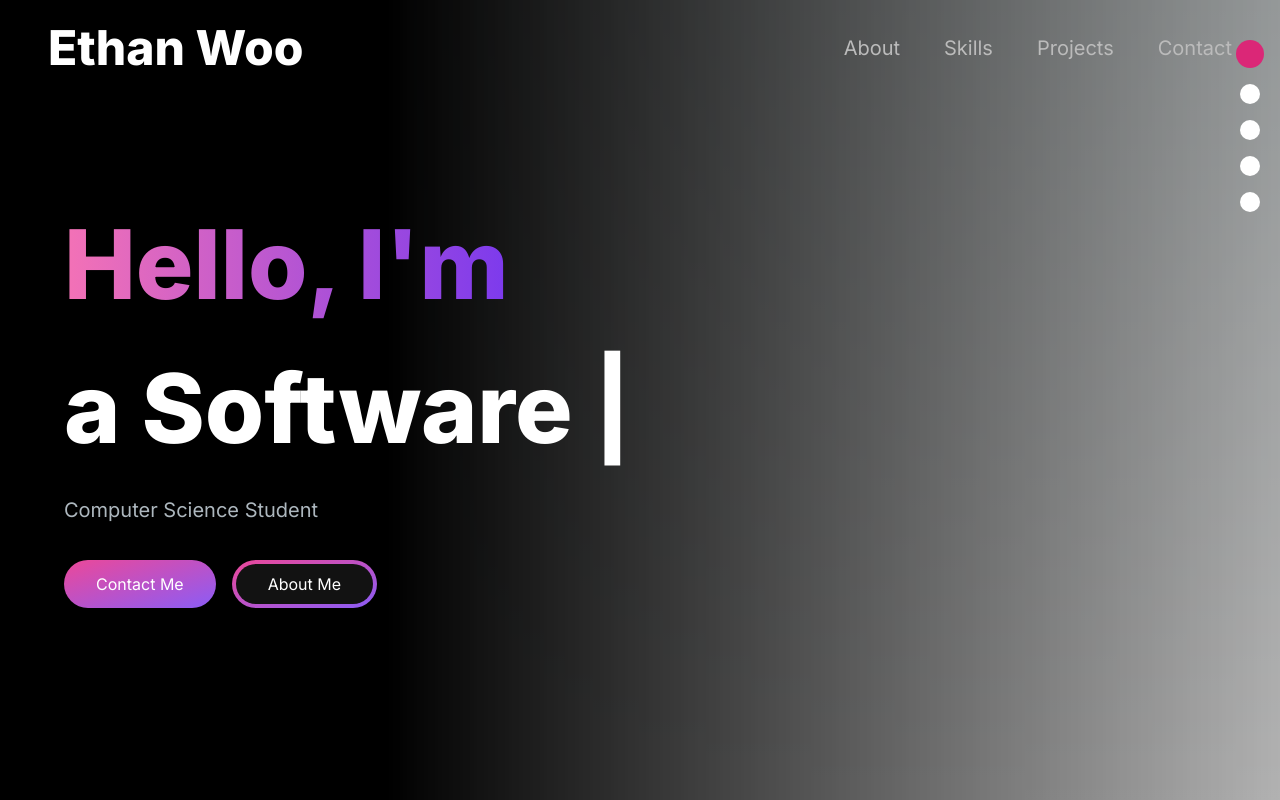
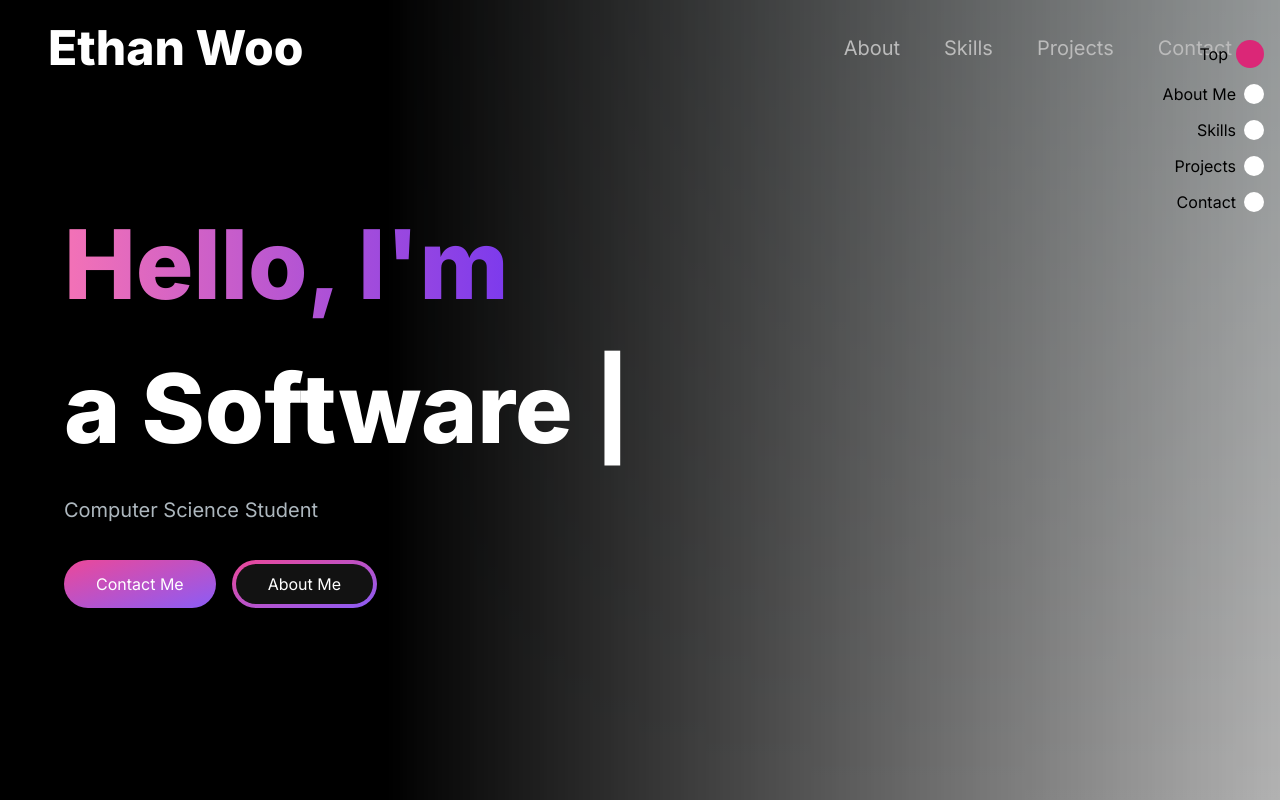
Before and after one commit to e-woo/portfolio-website, a Next.js app: page / in a window 1280 px wide. Built offline with nearby package versions, Linux system fonts and the light colour scheme; no server answers.

Commit message:
Add group hover to dots

```diff
--- a/src/app/components/ScrollDots.tsx
+++ b/src/app/components/ScrollDots.tsx
@@ -1,26 +1,36 @@
 import React, { useState } from 'react'
 
+export interface ScrollItem {
+    section: string,
+    callback: Function
+}
 
-const ScrollDots = ({ sections } : { sections: Function[] }) => {
+const ScrollDots = ({ sections } : { sections: ScrollItem[] }) => {
 
     const [activeIndex, setActiveIndex] = useState(0);
 
     const handleDotClick = (index: number) => {
         setActiveIndex(index);
-        const section = sections[index];
-        if (section) {
-            section(index);
+        const callback = sections[index].callback;
+        if (callback) {
+            callback(index);
         }
     }
 
     return (
-        <div className='flex flex-col w-7 items-center fixed right-4 top-8 z-50'>
-            {sections.map((_section, index) => (
-                <div
+        <div className='flex flex-col justify-end fixed right-4 top-8 z-50'>
+            {sections.map((section, index) => (
+                <div className='group'>
+                <div className='flex flex-row justify-end items-center gap-2 text-base group-hover:text-lg '
                     key={index}
-                    onClick={() => handleDotClick(index)}
-                    className={`my-2 rounded-full transition-all cursor-pointer ${activeIndex === index ? 'bg-primary-600 w-7 h-7' : 'bg-white w-5 h-5'}`}
-                />
+                    onClick={() => handleDotClick(index)}>
+                    {section.section}
+                    <div
+
+                        className={`my-2 rounded-full transition-all cursor-pointer group-hover:w-8 group-hover:h-8 ${activeIndex === index ? 'bg-primary-600 w-7 h-7' : 'bg-white w-5 h-5'}`}
+                    />
+                </div>
+                </div>
             ))}
         </div>
     )
--- a/src/app/page.tsx
+++ b/src/app/page.tsx
@@ -8,9 +8,9 @@ import ContactSection from './Sections/ContactSection';
 import Footer from './components/Footer';
 import ThreeScene, { CameraControls } from './components/Models/ThreeScene';
 import { useEffect, useRef, useState } from 'react';
-import ScrollDots from './components/ScrollDots';
+import ScrollDots, { ScrollItem } from './components/ScrollDots';
 
-const sections: string[] = ['section1', 'section2', 'section3', 'section4', 'section5'];
+const sections: string[] = ['Top', 'About Me', 'Skills', 'Projects', 'Contact'];
 
 export default function Home() {
 	const sceneRef = useRef<CameraControls | null>(null);
@@ -21,13 +21,20 @@ export default function Home() {
 	const touchStartY = useRef<number>(0); // Track the starting position for touch
 	const touchDeltaY = useRef<number>(0); // Track the distance moved during touch
 
-	const sectionScrollCallbacks = sections.map(() => (index: number) => {
-		if (sceneRef.current) {
-			sceneRef.current.moveToPosition(index, scrollTime);
+	const sectionScrollCallbacks : ScrollItem[] = sections.map((section) => ({
+		section: section,
+		callback: (index: number) => {
+			if (isScrolling.current) {
+				return;
+			}
+
+			if (sceneRef.current) {
+				sceneRef.current.moveToPosition(index, scrollTime);
+			}
+			setCurrentSection(index);
+			scrollToSection(index);
 		}
-		setCurrentSection(index);
-		scrollToSection(index);
-	});
+	}));
 
 	// Handle the scroll event
 	const handleScroll = (event: WheelEvent | TouchEvent): void => {
@@ -114,19 +121,19 @@ export default function Home() {
 	  		<div className='absolute block z-50'>
 			  	<Navbar />
 				<ScrollDots sections={sectionScrollCallbacks} />
-				<div key="section1" id="section1" className='h-screen w-screen'>
+				<div key="Top" id="Top" className='h-screen w-screen'>
 					<HeroSection />
 				</div>
-				<div key="section2" id="section2" className='h-screen w-screen'>
+				<div key="About Me" id="About Me" className='h-screen w-screen'>
 					<AboutSection />
 				</div>
-				<div key="section3" id="section3" className='h-screen w-screen'>
+				<div key="Skills" id="Skills" className='h-screen w-screen'>
 					<SkillsSection />
 				</div>
-				<div key="section4" id="section4" className='h-screen w-screen'>
+				<div key="Projects" id="Projects" className='h-screen w-screen'>
 					<ProjectsSection />
 				</div>
-				<div key="section5" id="section5" className='h-screen w-screen'>
+				<div key="Contact" id="Contact" className='h-screen w-screen'>
 					<ContactSection />
 				</div>
 			</div>
```
